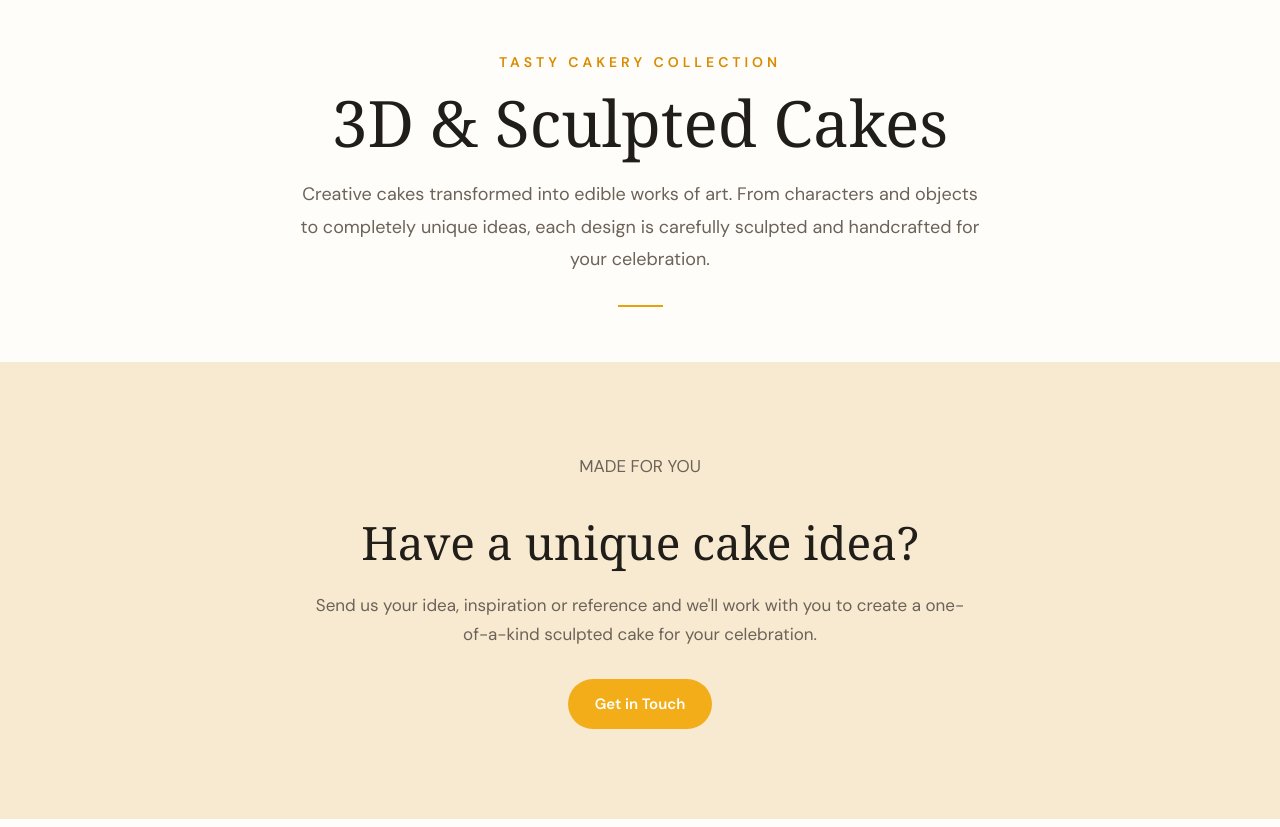
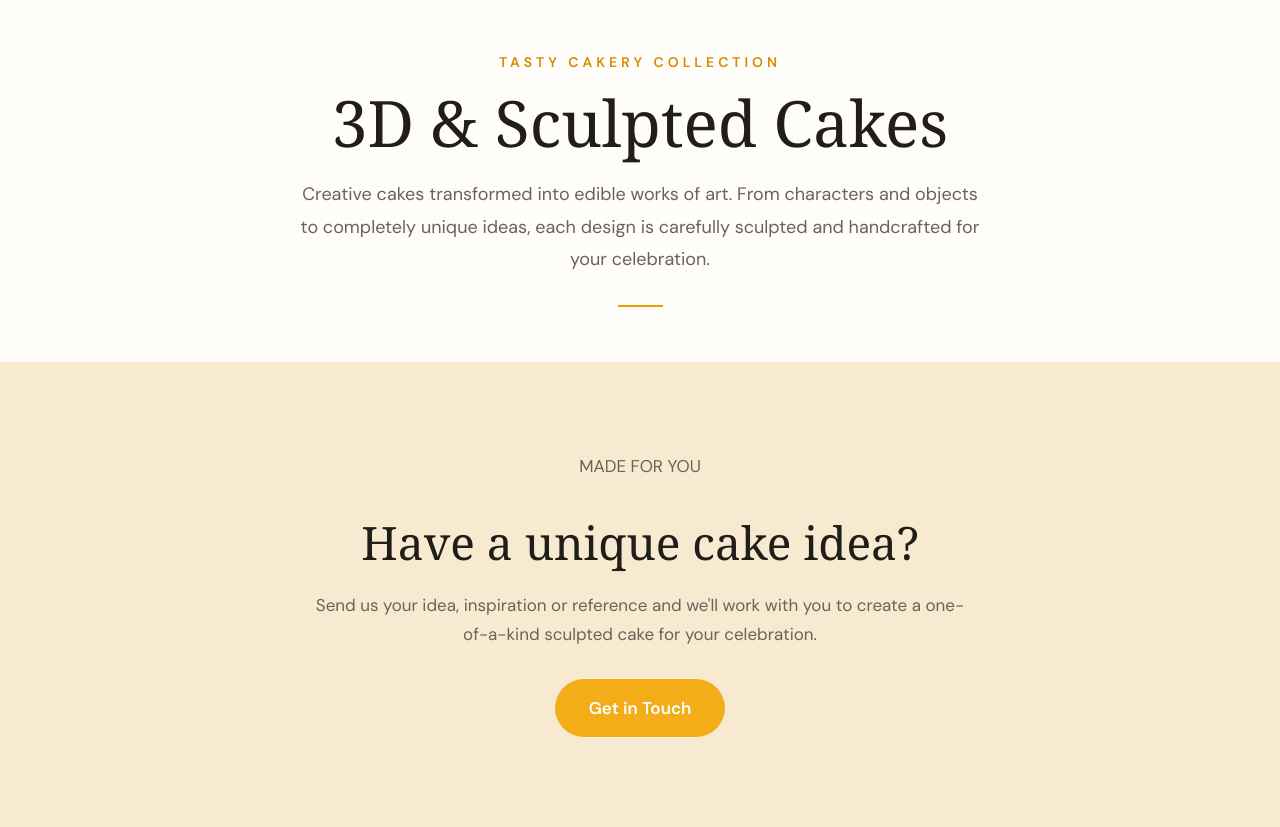
Before and after one commit to khaliajinnah0-sudo/tasty-cakery, a plain HTML site: page pages/3d.html in a window 1280 px wide. Shown: the part 127-954 px from the top of the page. Drawn offline with Linux system fonts and the light colour scheme; no server answers.

Commit message:
Update plain cake description and enlarge explore buttons

```diff
--- a/css/styles.css
+++ b/css/styles.css
@@ -1632,3 +1632,13 @@ body {
         padding: 25px 20px;
     }
 }
+/* ========================================
+   COLLECTION PAGE - EXPLORE MORE CAKES BUTTON
+======================================== */
+
+.custom-order .primary-button {
+    padding: 18px 34px;
+    font-size: 17px;
+    font-weight: 600;
+    border-radius: 32px;
+}
```
Also changed, not shown: index.html (+4 -2 lines).
